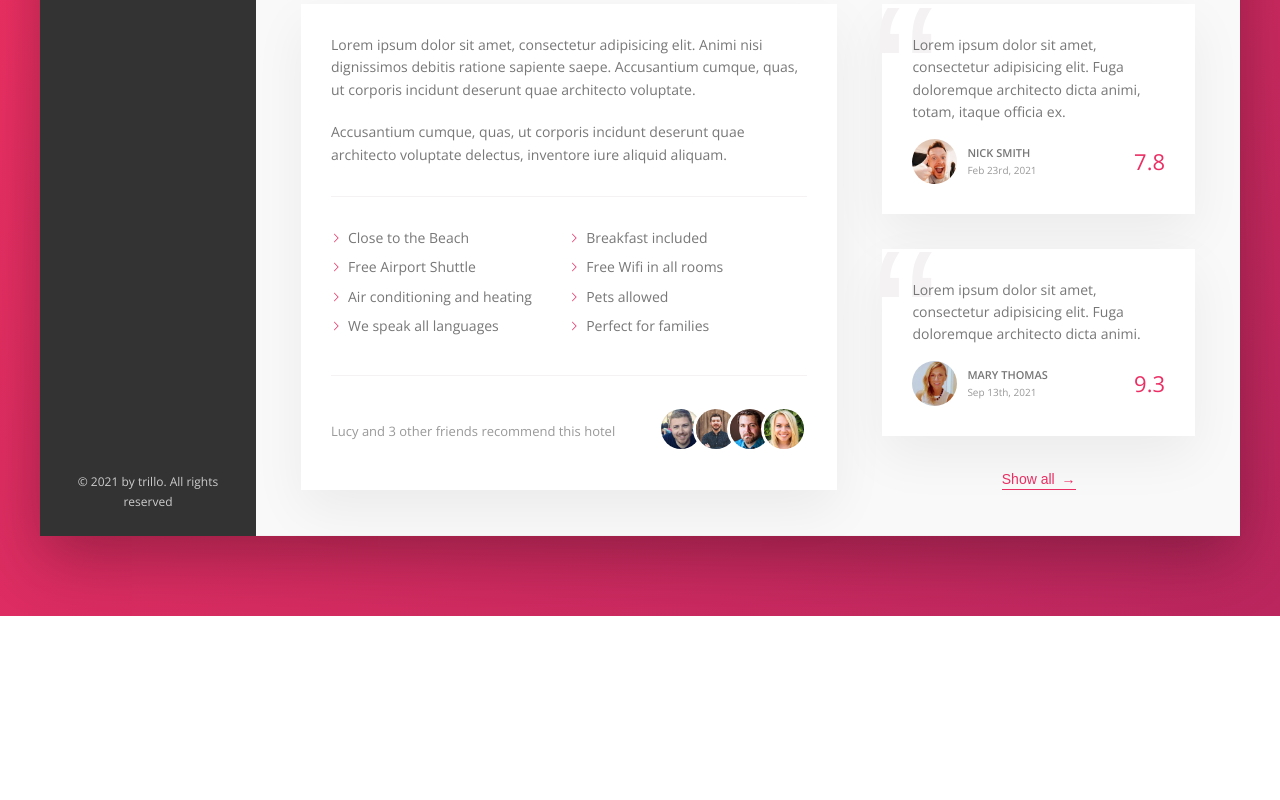
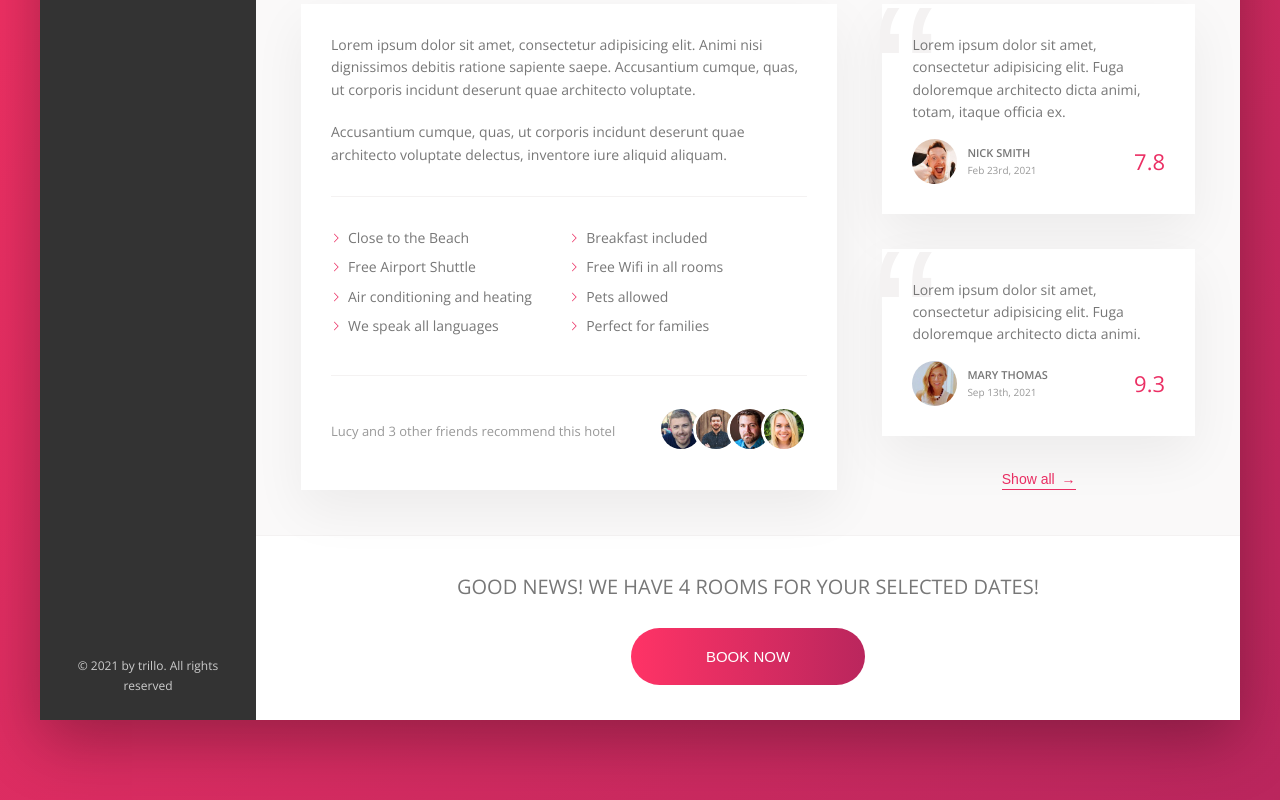
Before and after one commit to IronAdministrator/trillo_app-ui, a website: page index.html in a window 1280 px wide. Shown: the part 643-1443 px from the top of the page. Before the commit the page ends 1259 px from the top, so only its background shows below. Drawn offline with nearby package versions, Linux system fonts and the light colour scheme.

Commit message:
complete desktop version trillo_app_ui

```diff
--- a/index.html
+++ b/index.html
@@ -248,6 +248,16 @@
               <button class="btn-inline">Show all <span>&rarr;</span></button>
             </div>
           </div>
+
+          <div class="cta">
+            <h2 class="cta__book-now">
+              Good news! We have 4 rooms for your selected dates!
+            </h2>
+            <button class="btn">
+              <span class="btn__visible">Book now</span>
+              <span class="btn__invisible">Only 4 rooms left</span>
+            </button>
+          </div>
         </main>
       </div>
     </div>
--- a/sass/_components.scss
+++ b/sass/_components.scss
@@ -432,3 +432,75 @@
     overflow: hidden;
   }
 }
+
+////////////////Call To Action [CTA-text] //////////////
+
+.cta {
+  padding: 3.5rem 0;
+  text-align: center;
+
+  &__book-now {
+    font-size: 2rem;
+    font-weight: 300;
+    text-transform: uppercase;
+    margin-bottom: 2.5rem;
+  }
+}
+
+////////////////Call To Action [CTA-button] //////////////
+
+.btn {
+  font-size: 1.5rem;
+  font-weight: 300;
+  text-transform: uppercase;
+  border-radius: 50rem;
+  border: none;
+  background-image: linear-gradient(
+    to right,
+    var(--color-primary-light),
+    var(--color-primary-dark)
+  );
+  color: #fff;
+  position: relative;
+  overflow: hidden;
+  cursor: pointer;
+
+  & > * {
+    display: inline-block;
+    height: 100%;
+    width: 100%;
+    transition: all 0.2s;
+  }
+
+  &__visible {
+    padding: 2rem 7.5rem;
+  }
+
+  &__invisible {
+    position: absolute;
+    padding: 2rem 0;
+    left: 0;
+    top: -100%;
+  }
+
+  &:hover {
+    background-image: linear-gradient(
+      to left,
+      var(--color-primary-light),
+      var(--color-primary-dark)
+    );
+  }
+
+  &:hover &__visible {
+    transform: translateY(100%);
+  }
+
+  &:hover &__invisible {
+    top: 0;
+  }
+
+  &:focus {
+    outline: none;
+    animation: pulsate 1s infinite;
+  }
+}
```
Also changed, not shown: css/style.css.
